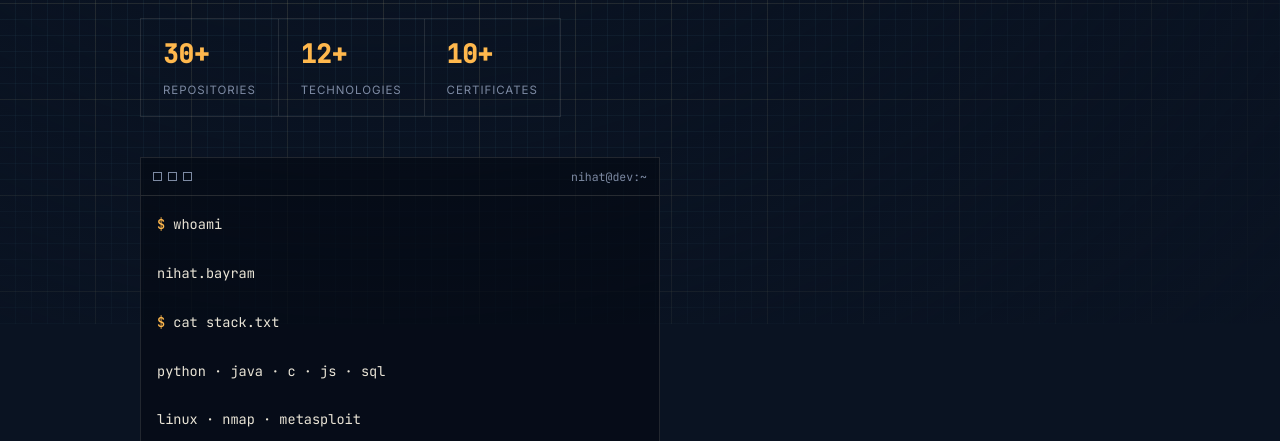
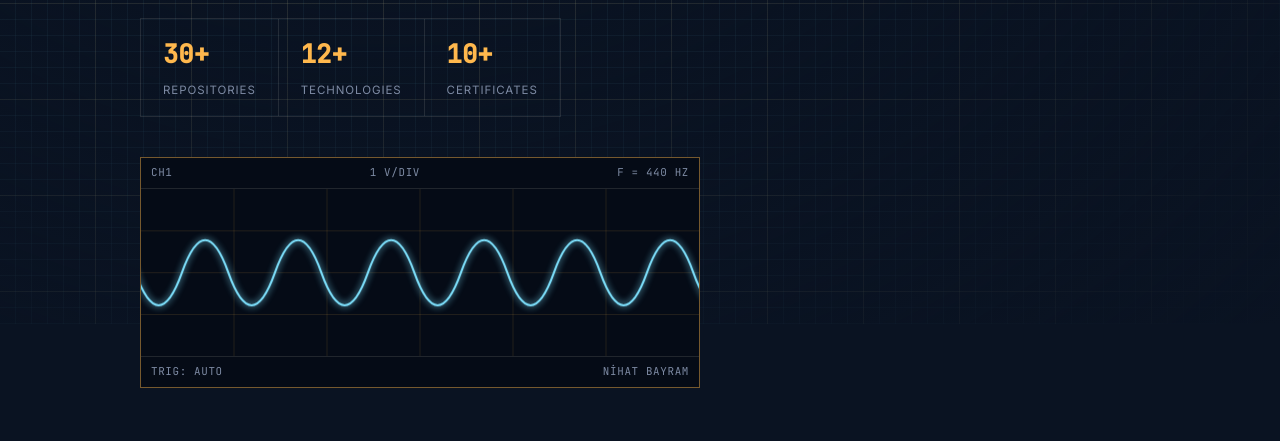
Before and after one commit to nihatbayramm/personal-website, a plain HTML site: page index.html in a window 1280 px wide. Shown: the part 476-917 px from the top of the page. Drawn offline with Linux system fonts and the light colour scheme; animation ran at ten frames a second.

Commit message:
Hero: osiloskop sinyal ekranı

```diff
--- a/index.html
+++ b/index.html
@@ -55,15 +55,13 @@
         <div><b data-count="12">0</b><span data-i18n="st2">Technologies</span></div>
         <div><b data-count="10">0</b><span data-i18n="st3">Certificates</span></div>
       </div>
-      <div class="term" aria-hidden="true">
-        <div class="bar"><i></i><i></i><i></i><span class="mono">nihat@dev:~</span></div>
-        <pre class="mono"><span class="l" style="--d:.6s"><b>$</b> whoami</span>
-<span class="l" style="--d:1.4s">nihat.bayram</span>
-<span class="l" style="--d:2.2s"><b>$</b> cat stack.txt</span>
-<span class="l" style="--d:3s">python · java · c · js · sql</span>
-<span class="l" style="--d:3.6s">linux · nmap · metasploit</span>
-<span class="l" style="--d:4.4s"><b>$</b> status</span>
-<span class="l ok" style="--d:5.2s">graduated ✓ building next…</span></pre>
+      <div class="scope" aria-hidden="true">
+        <div class="scope-head mono"><span>CH1</span><span>1 V/div</span><span>f = 440 Hz</span></div>
+        <svg viewBox="0 0 600 180" preserveAspectRatio="none">
+          <g class="scope-grid"><path d="M0 45H600M0 90H600M0 135H600M100 0V180M200 0V180M300 0V180M400 0V180M500 0V180"/></g>
+          <g class="trace"><path id="wave" d="M0 90 Q 25 20 50 90 T 100 90 T 150 90 T 200 90 T 250 90 T 300 90 T 350 90 T 400 90 T 450 90 T 500 90 T 550 90 T 600 90 T 650 90 T 700 90 T 750 90 T 800 90 T 850 90 T 900 90 T 950 90 T 1000 90 T 1050 90 T 1100 90 T 1150 90 T 1200 90"/></g>
+        </svg>
+        <div class="scope-foot mono"><span>TRIG: AUTO</span><span>NİHAT BAYRAM</span></div>
       </div>
       <div class="marquee" aria-hidden="true">
         <div class="track">
--- a/style.css
+++ b/style.css
@@ -220,3 +220,13 @@ h1.ptitle,.ptitle{font-family:'JetBrains Mono',monospace;font-size:clamp(1.7rem,
   .stats b{font-size:1.3rem}
 }
 @media(prefers-reduced-motion:reduce){*{animation:none!important;transition:none!important}.reveal{opacity:1;transform:none}}
+
+/* Osiloskop ekranı (hero) */
+.scope{margin-top:40px;max-width:560px;border:1px solid var(--line2);background:#050b16;padding:0 0 0;position:relative}
+.scope-head,.scope-foot{display:flex;justify-content:space-between;padding:6px 10px;font-size:.68rem;color:var(--mute);letter-spacing:.06em;text-transform:uppercase}
+.scope-head{border-bottom:1px solid var(--line)}
+.scope-foot{border-top:1px solid var(--line)}
+.scope svg{display:block;width:100%;height:auto}
+.scope-grid path{stroke:rgba(255,184,77,.13);stroke-width:1;fill:none}
+.trace path{fill:none;stroke:var(--b);stroke-width:2.2;filter:drop-shadow(0 0 4px var(--b));animation:scan 6s linear infinite}
+@keyframes scan{to{transform:translateX(-600px)}}
```
